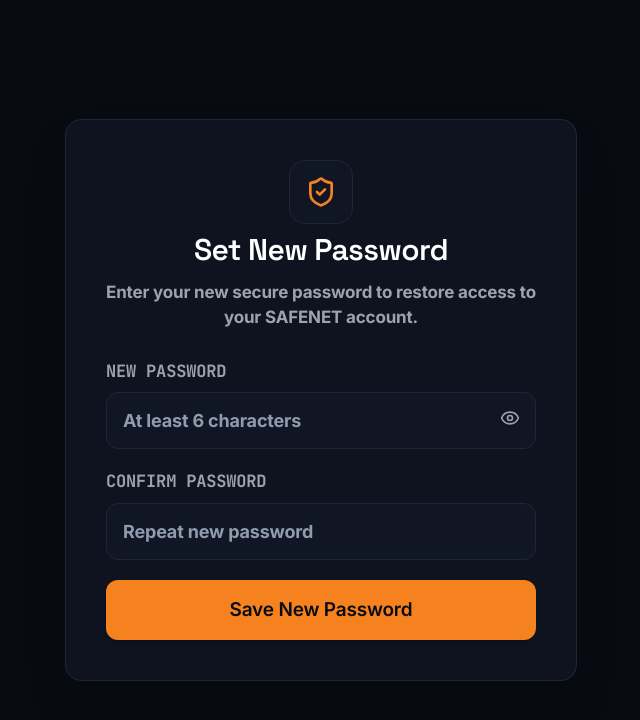
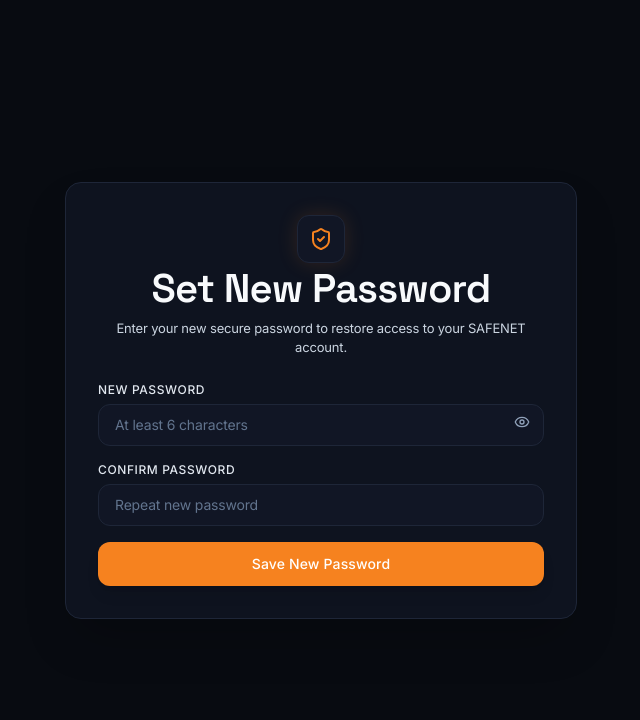
Before and after one commit to naren1111naren-cloud/SAFENET-BYTEXL, a Next.js app: page /auth/reset-password in a window 1280 px wide. Shown: the top 720 px of the page, without its empty margins (319-959 px from the left). Built offline with nearby package versions, Linux system fonts and the light colour scheme.

Commit message:
feat(ui): apply unified typography system to login and password reset pages

```diff
--- a/src/app/auth/reset-password/page.tsx
+++ b/src/app/auth/reset-password/page.tsx
@@ -58,35 +58,37 @@
 
   return (
     <div className="min-h-screen bg-[#080B11] flex items-center justify-center p-4 text-[#FFFFFF]">
-      <div className="w-full max-w-lg bg-[#0E131F] border border-[#1E2638] rounded-2xl p-8 sm:p-10 space-y-7 shadow-2xl">
-        <div className="text-center space-y-3">
-          <div className="inline-flex items-center justify-center w-16 h-16 rounded-2xl bg-[#111625] text-[#F6821F] mb-2 border border-[#1E2638] shadow-[0_0_20px_rgba(246, 130, 31,0.15)]">
-            <ShieldCheck className="w-8 h-8" />
+      <div className="w-full max-w-lg bg-[#0E131F] border border-[#1E2638] rounded-2xl p-6 sm:p-8 space-y-6 shadow-2xl">
+        <div className="text-center space-y-2">
+          <div className="inline-flex items-center justify-center w-12 h-12 rounded-xl bg-[#111625] text-[#F6821F] mb-1 border border-[#1E2638] shadow-[0_0_20px_rgba(246,130,31,0.15)]">
+            <ShieldCheck className="w-6 h-6" />
           </div>
-          <h1 className="text-3xl font-semibold text-[#FFFFFF] tracking-tight">Set New Password</h1>
-          <p className="text-[17px] text-[#9CA3AF] font-bold">
+          <h1 className="page-title text-2xl font-semibold text-white tracking-tight font-display">
+            Set New Password
+          </h1>
+          <p className="small-text text-xs sm:text-sm text-slate-400 font-normal font-sans">
             Enter your new secure password to restore access to your SAFENET account.
           </p>
         </div>
 
         {error && (
-          <div className="p-4 bg-[#2D1216] border border-[#FF5C6C]/40 rounded-xl text-[#FF5C6C] text-[16px] flex items-center gap-2.5 font-bold">
-            <AlertCircle className="w-5 h-5 shrink-0" />
+          <div className="p-3.5 bg-[#2D1216] border border-[#FF5C6C]/40 rounded-xl text-[#FF5C6C] text-xs sm:text-sm flex items-center gap-2.5 font-medium font-sans">
+            <AlertCircle className="w-4 h-4 shrink-0" />
             <span>{error}</span>
           </div>
         )}
 
         {success && (
-          <div className="p-4 bg-[#0F2620] border border-[#F6821F]/40 rounded-xl text-[#F6821F] text-[16px] flex items-center gap-2.5 font-bold">
-            <CheckCircle2 className="w-5 h-5 shrink-0" />
+          <div className="p-3.5 bg-[#0F2620] border border-[#F6821F]/40 rounded-xl text-[#F6821F] text-xs sm:text-sm flex items-center gap-2.5 font-medium font-sans">
+            <CheckCircle2 className="w-4 h-4 shrink-0" />
             <span>Password updated successfully! Redirecting to dashboard...</span>
           </div>
         )}
 
         {!success && (
-          <form onSubmit={handleUpdatePassword} className="space-y-5">
-            <div className="space-y-2">
-              <label className="block text-[17px] font-mono uppercase text-[#9CA3AF] font-bold">
+          <form onSubmit={handleUpdatePassword} className="space-y-4">
+            <div className="space-y-1.5">
+              <label className="block text-xs font-medium text-slate-200 font-sans uppercase tracking-wider">
                 New Password
               </label>
               <div className="relative">
@@ -97,20 +99,20 @@
                   placeholder="At least 6 characters"
                   required
                   disabled={loading}
-                  className="w-full bg-[#111625] border border-[#1E2638] focus:border-[#F6821F] rounded-xl px-4 py-3.5 text-[18px] text-[#FFFFFF] font-bold placeholder-[#8F9CAE] outline-none pr-12 transition"
+                  className="w-full bg-[#111625] border border-[#1E2638] focus:border-[#F6821F] focus:ring-1 focus:ring-[#F6821F] rounded-xl px-4 py-2.5 text-xs sm:text-sm text-white font-normal placeholder-slate-500 outline-none pr-12 transition font-sans"
                 />
                 <button
                   type="button"
                   onClick={() => setShowPassword(!showPassword)}
-                  className="absolute right-4 top-4 text-[#9CA3AF] hover:text-[#FFFFFF]"
+                  className="absolute right-3.5 top-2.5 text-slate-400 hover:text-white"
                 >
-                  {showPassword ? <EyeOff className="w-5 h-5" /> : <Eye className="w-5 h-5" />}
+                  {showPassword ? <EyeOff className="w-4 h-4" /> : <Eye className="w-4 h-4" />}
                 </button>
               </div>
             </div>
 
-            <div className="space-y-2">
-              <label className="block text-[17px] font-mono uppercase text-[#9CA3AF] font-bold">
+            <div className="space-y-1.5">
+              <label className="block text-xs font-medium text-slate-200 font-sans uppercase tracking-wider">
                 Confirm Password
               </label>
               <input
@@ -120,18 +122,18 @@
                 placeholder="Repeat new password"
                 required
                 disabled={loading}
-                className="w-full bg-[#111625] border border-[#1E2638] focus:border-[#F6821F] rounded-xl px-4 py-3.5 text-[18px] text-[#FFFFFF] font-bold placeholder-[#8F9CAE] outline-none transition"
+                className="w-full bg-[#111625] border border-[#1E2638] focus:border-[#F6821F] focus:ring-1 focus:ring-[#F6821F] rounded-xl px-4 py-2.5 text-xs sm:text-sm text-white font-normal placeholder-slate-500 outline-none transition font-sans"
               />
             </div>
 
             <button
               type="submit"
               disabled={loading}
-              className="w-full py-4 rounded-xl bg-[#F6821F] hover:bg-[#2EB8A5] text-[#080B11] font-semibold text-[19px] transition flex items-center justify-center gap-2.5 disabled:opacity-50 cursor-pointer shadow-lg"
+              className="button-text w-full py-3 rounded-xl bg-[#F6821F] hover:bg-[#FA8B28] text-white font-semibold text-xs sm:text-sm transition flex items-center justify-center gap-2 disabled:opacity-50 cursor-pointer shadow-lg font-sans"
             >
               {loading ? (
                 <>
-                  <RefreshCw className="w-5 h-5 animate-spin" />
+                  <RefreshCw className="w-4 h-4 animate-spin" />
                   <span>Updating Password...</span>
                 </>
               ) : (
```
Also changed, not shown: src/components/auth/LoginPage.tsx (+15 -15 lines).
